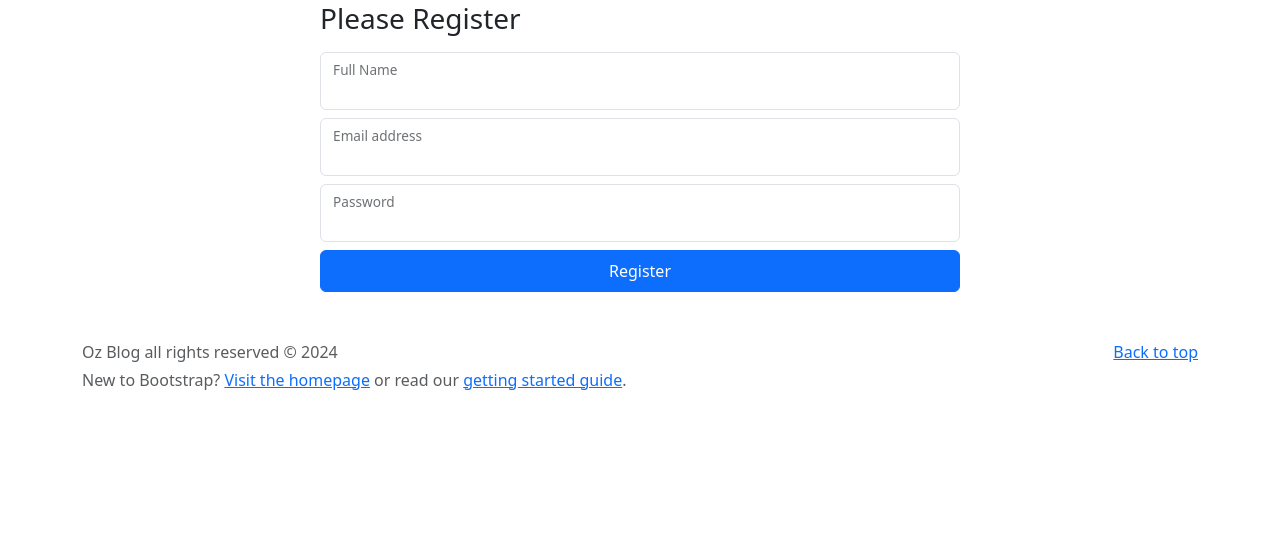
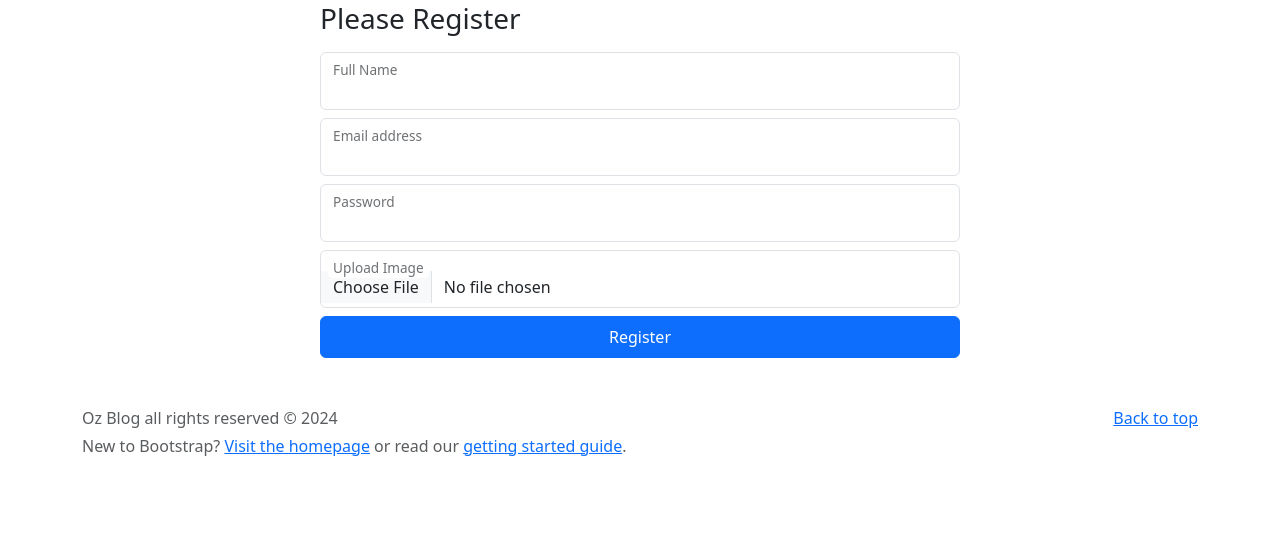
Before and after one commit to malozaibi/web-dev-php, a PHP site: page /register.php in a window 1280 px wide. Shown: the part 102-650 px from the top of the page. Run offline with PHP 8.4, Linux system fonts and the light colour scheme; some libraries are stand-ins or nearby versions.

Commit message:
upload image

```diff
--- a/lec7/end/register.php
+++ b/lec7/end/register.php
@@ -9,12 +9,23 @@
 $fullname = $_POST['fullname'] ?? '';
 $user_email = $_POST['user_email'] ?? '';
 $pw = $_POST['pw'] ?? '';
+$img_path = '';
 $successFlag = false;
-if ($fullname && $user_email && $pw) {
+
+if ($fullname && $user_email && $pw && $_FILES['user_image']['name']) {
   $conn = getConnection();
+
+  // Handle the file upload
+  $target_dir = "uploads/";
+  $target_file = $target_dir . basename($_FILES["user_image"]["name"]);
+  if (move_uploaded_file($_FILES["user_image"]["tmp_name"], $target_file)) {
+    $img_path = $target_file;
+  } else {
+    echo "Error uploading file.";
+  }
+
   try {
-
-    $stmt = $conn->prepare("INSERT INTO users (name, email, password) VALUES (:name, :email, :password)");
+    $stmt = $conn->prepare("INSERT INTO users (name, email, password, img_path) VALUES (:name, :email, :password, :img_path)");
 
     // hashing the password
     $hashedPassword = md5($pw);
@@ -22,7 +33,7 @@ if ($fullname && $user_email && $pw) {
     $stmt->bindParam(':name', $fullname);
     $stmt->bindParam(':email', $user_email);
     $stmt->bindParam(':password', $hashedPassword);
-    // $stmt->bindParam(':password', $pw);
+    $stmt->bindParam(':img_path', $img_path);
     $stmt->execute();
 
     $successFlag = true;
@@ -31,10 +42,11 @@ if ($fullname && $user_email && $pw) {
   }
 }
 
+
 ?>
 <main class="form-signin w-100 m-auto mt-5">
   <div class="col-md-6 mx-auto">
-    <form action="" method="post">
+    <form action="" method="post" enctype="multipart/form-data">
       <h1 class="h3 mb-3 fw-normal">Please Register</h1>
 
       <div class="form-floating mb-2">
@@ -49,6 +61,10 @@ if ($fullname && $user_email && $pw) {
         <input type="password" class="form-control" name="pw" id="floatingPassword" />
         <label for="floatingPassword">Password</label>
       </div>
+      <div class="form-floating mb-2">
+        <input type="file" class="form-control" name="user_image" id="floatingFile" />
+        <label for="floatingFile">Upload Image</label>
+      </div>
 
       <button class="btn btn-primary w-100 py-2" type="submit">
         Register
--- a/lec7/end/signin.php
+++ b/lec7/end/signin.php
@@ -35,7 +35,7 @@ if ($user_email && $pw) {
   <div class="col-md-6 mx-auto">
     <?php
     if ($_SESSION["logged"] ?? false) {
-      echo "<h1>" . $_SESSION['user']['name'] . " </h1>";
+      echo "<h1>" . $_SESSION['user']['name'] . " <img src='" . $_SESSION['user']['img_path'] . "' alt='User Image' style='width: 50px; height: auto;' /> </h1>";
     }
     ?>
     <form action="" method="post">
```
Also changed, not shown: lec7/end/uploads/artificial-intelegence.png (added).
